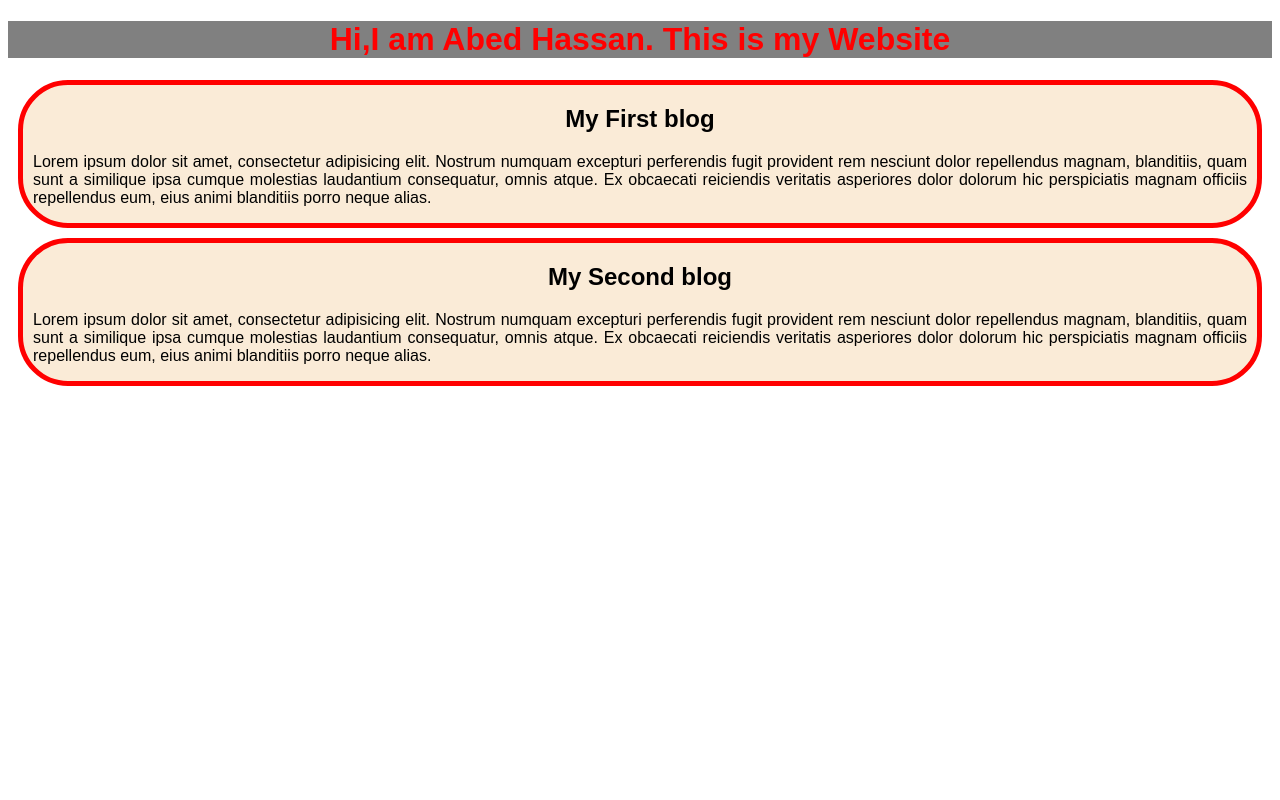
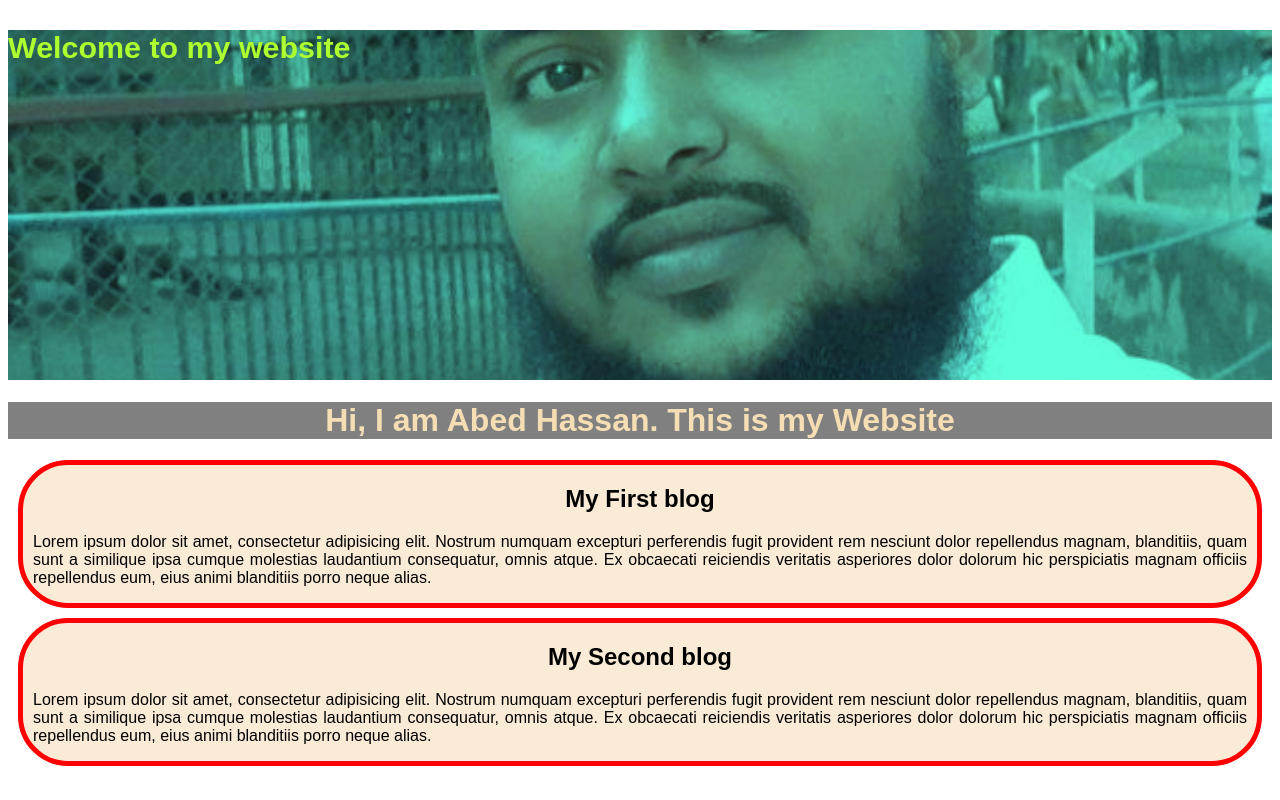
Before and after one commit to Abedhassanmithu/My-Second-repo, a plain HTML site: page index.html in a window 1280 px wide. Drawn offline with Linux system fonts and the light colour scheme.

Commit message:
Added header

```diff
--- a/index.html
+++ b/index.html
@@ -8,7 +8,11 @@
 
 </head>
 <body>
-    <h1>Hi,I am Abed Hassan. This is my Website</h1>
+    <header class="header">
+        <h3>Welcome to my website</h3>
+
+    </header>
+    <h1>Hi, I am Abed Hassan. This is my Website</h1>
     <Div class="blog">
         <h2>My First blog</h2>
         <p>Lorem ipsum dolor sit amet, consectetur adipisicing elit. Nostrum numquam excepturi perferendis fugit provident rem nesciunt dolor repellendus magnam, blanditiis, quam sunt a similique ipsa cumque molestias laudantium consequatur, omnis atque. Ex obcaecati reiciendis veritatis asperiores dolor dolorum hic perspiciatis magnam officiis repellendus eum, eius animi blanditiis porro neque alias.</p>
--- a/style.css
+++ b/style.css
@@ -1,6 +1,20 @@
+.header{
+    background-image: url('Abed.png') ;
+    height: 350px;
+    width: 100%;
+    background-size: cover;
+    background-repeat: no-repeat;
+    background-position:center;
+    background-color: rgba(0, 255, 200, 0.63);
+    background-blend-mode: multiply;
+    color: greenyellow;
+    font-family: Arial, Helvetica, sans-serif;
+    font-size: 26px;
+}
+
 h1{
     background-color: gray;
-    color: red;
+    color: wheat;
     text-align: center;
     font-family: Arial, Helvetica, sans-serif;
 }
```
Also changed, not shown: Abed.png (added).
